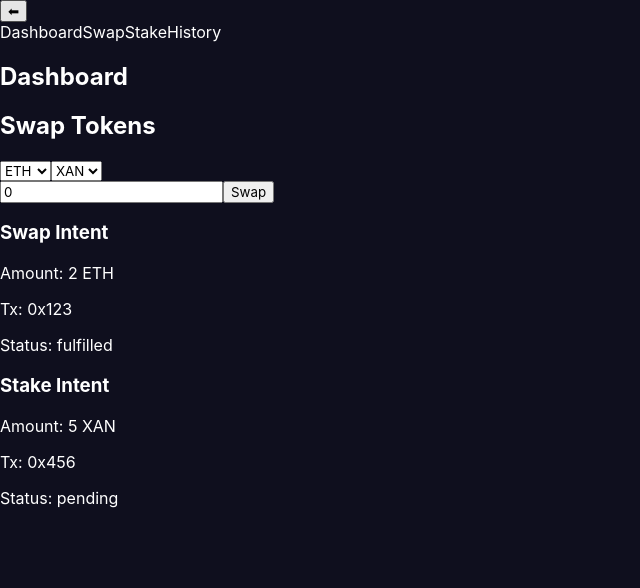
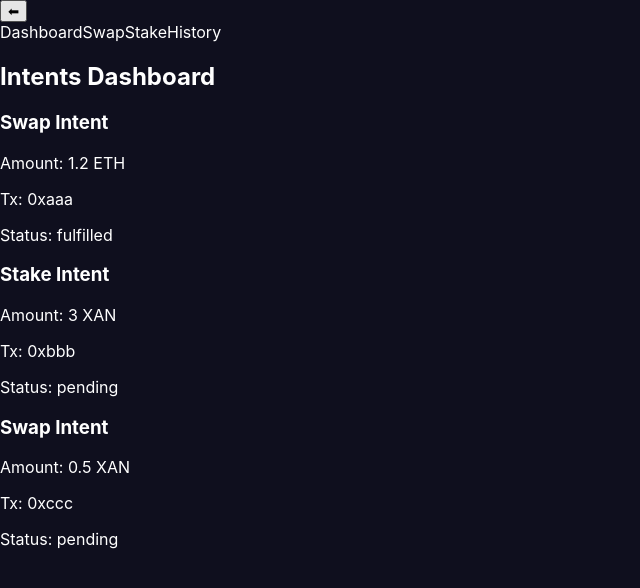
Before and after one commit to forumevi/anoma-intent-project, a Next.js app: page /dashboard in a window 1280 px wide. Shown: the top 588 px of the page, without its empty margins (0-640 px from the left). Built offline with nearby package versions, Linux system fonts and the light colour scheme.

Commit message:
Update page.tsx

```diff
--- a/app/dashboard/page.tsx
+++ b/app/dashboard/page.tsx
@@ -1,22 +1,30 @@
-import SwapForm from "../../components/SwapForm";
+"use client";
+
 import IntentCard from "../../components/IntentCard";
 
-const sampleIntents = [
-  { type: "Swap", amount: 2, token: "ETH", tx: "0x123", status: "fulfilled" },
-  { type: "Stake", amount: 5, token: "XAN", tx: "0x456", status: "pending" }
+type Intent = {
+  type: string;
+  amount: number;
+  token: string;
+  tx: string;
+  status?: "pending" | "fulfilled"; // sadece bu iki değer geçerli
+};
+
+// sampleIntents array'ini buna göre güncelledik
+const sampleIntents: Intent[] = [
+  { type: "Swap", amount: 1.2, token: "ETH", tx: "0xaaa", status: "fulfilled" },
+  { type: "Stake", amount: 3, token: "XAN", tx: "0xbbb", status: "pending" },
+  { type: "Swap", amount: 0.5, token: "XAN", tx: "0xccc", status: "pending" }
 ];
 
 export default function DashboardPage() {
   return (
-    <div className="space-y-8">
-      <h2 className="text-3xl font-bold">Dashboard</h2>
-      <div className="grid grid-cols-1 md:grid-cols-2 gap-6">
-        <SwapForm />
-        <div className="space-y-4">
-          {sampleIntents.map((intent, i) => (
-            <IntentCard key={i} intent={intent} />
-          ))}
-        </div>
+    <div className="p-6">
+      <h2 className="text-3xl font-bold mb-6">Intents Dashboard</h2>
+      <div className="space-y-4">
+        {sampleIntents.map((intent, i) => (
+          <IntentCard key={i} intent={intent} />
+        ))}
       </div>
     </div>
   );
```
